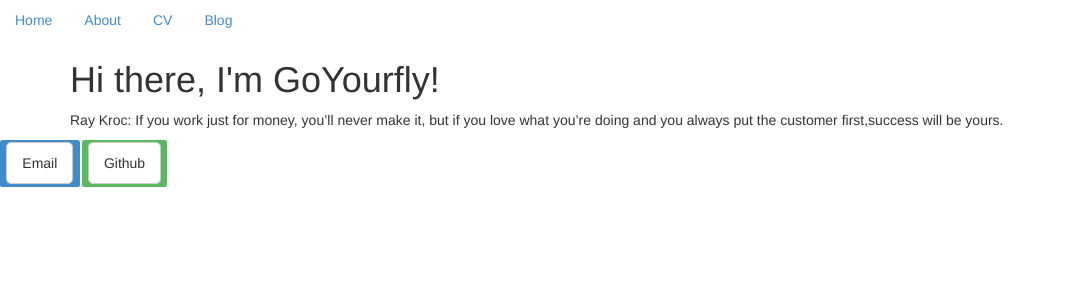
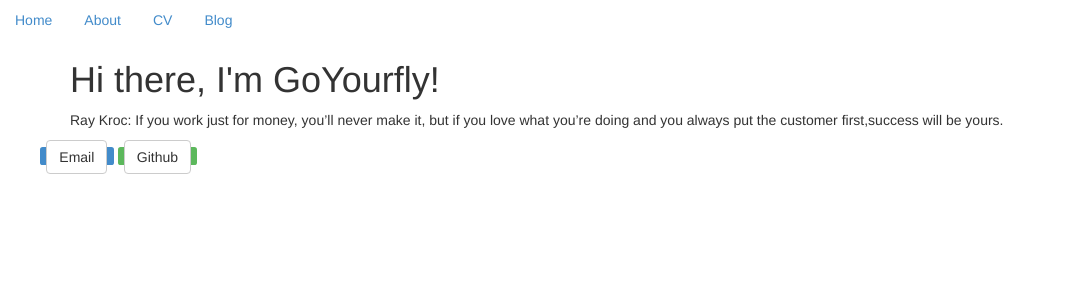
Before and after one commit to goyourfly/goyourfly.github.io, a Jekyll site: the page built from index.html, in a window 1280 px wide. Shown: the top 300 px of the page, without its empty margins (0-1065 px from the left). Built offline with Jekyll 4.4.1, drawn with Linux system fonts in a browser that asks for light colours.

Commit message:
Update default.html

```diff
--- a/_layouts/default.html
+++ b/_layouts/default.html
@@ -24,7 +24,7 @@
 
 			</div><!-- /.container -->
 			<footer>
-	    		<ul class="nav nav-pills">
+	    			<ul>
 	        		<li class="label label-primary"><a href="mailto:goyourfly@gmail.com" class="btn btn-default">Email</a></li>
 	        		<li class="label label-success"><a href="https://github.com/goyourfly" class="btn btn-default">Github</a></li>
 				</ul>
```
